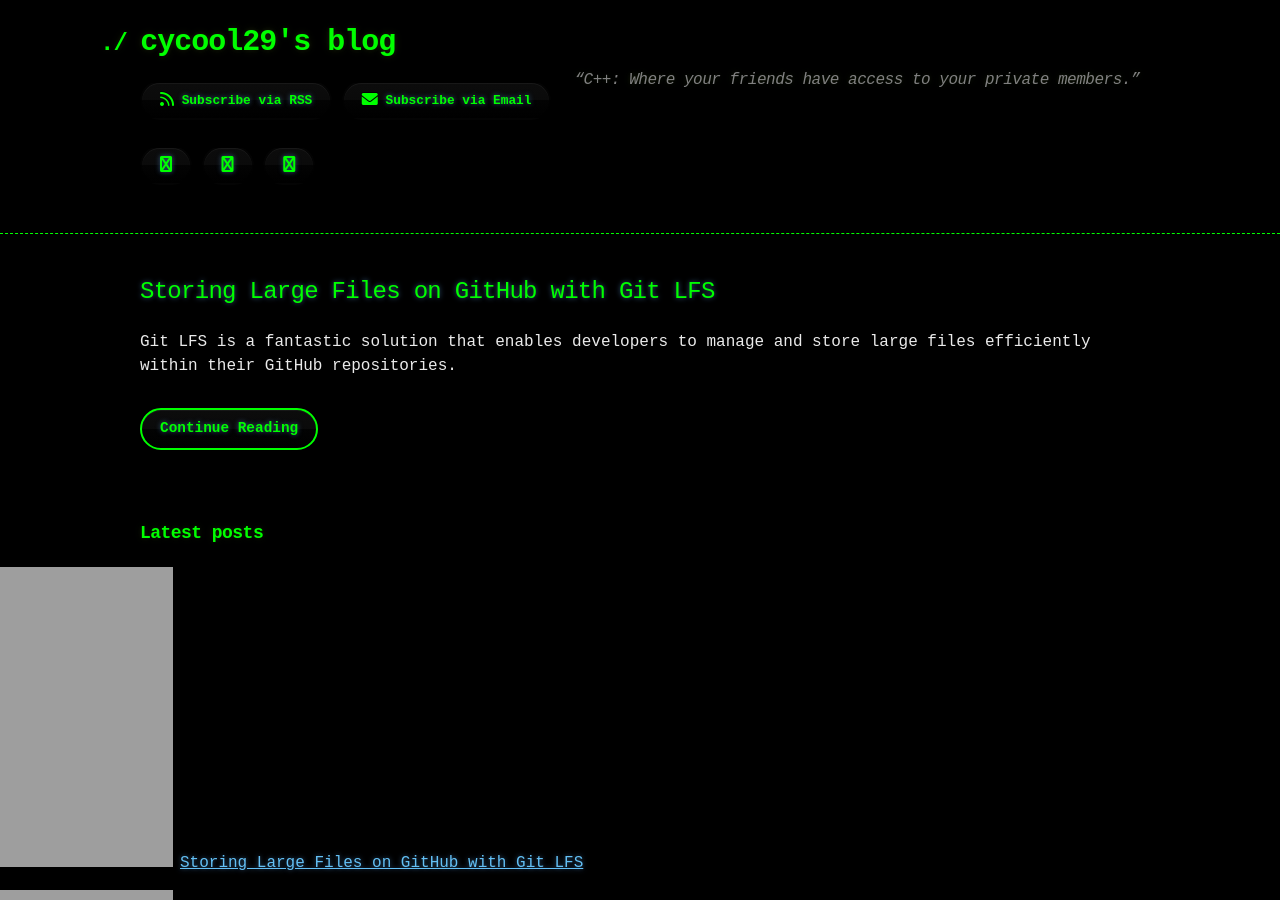
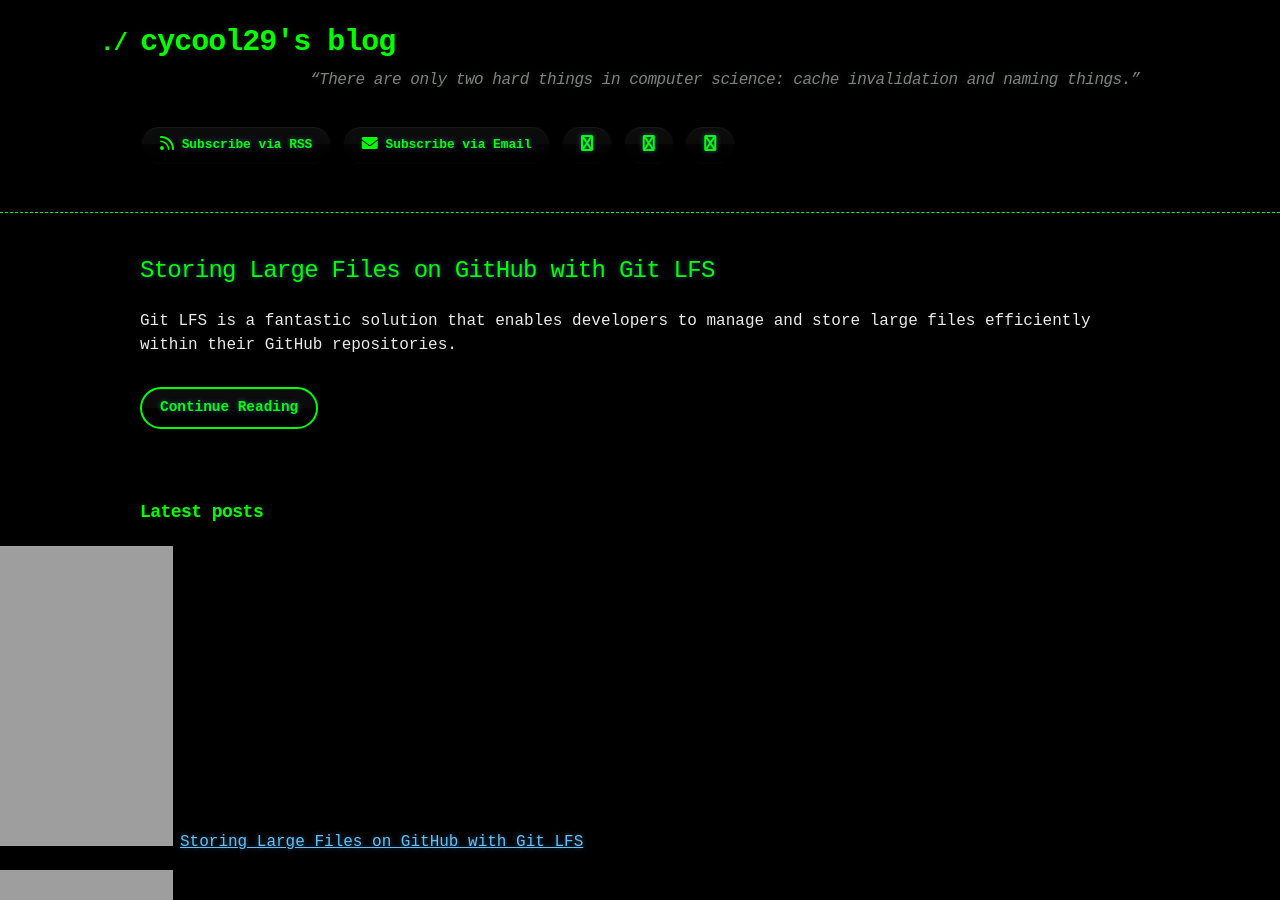
Before and after one commit to cycool29/cycool29.github.io, a Jekyll site: the page built from index.md, in a window 1280 px wide and 900 px high. Built offline with Jekyll 4.4.1, drawn with Linux system fonts in a browser that asks for light colours; a style sheet for code colours, icons or effects is not loaded.

Commit message:
Update quotes

```diff
--- a/_config.yml
+++ b/_config.yml
@@ -1,5 +1,5 @@
 title: cycool29's blog
-description: "“C++: Where your friends have access to your private members.” "
+description: "“There are only two hard things in computer science: cache invalidation and naming things.” "
 bio: A high school student. Intermediate in Python, Git, Bash. Learning JavaScript. He/Him. "
 author: cycool29
 url: https://cycool29.github.io
```
